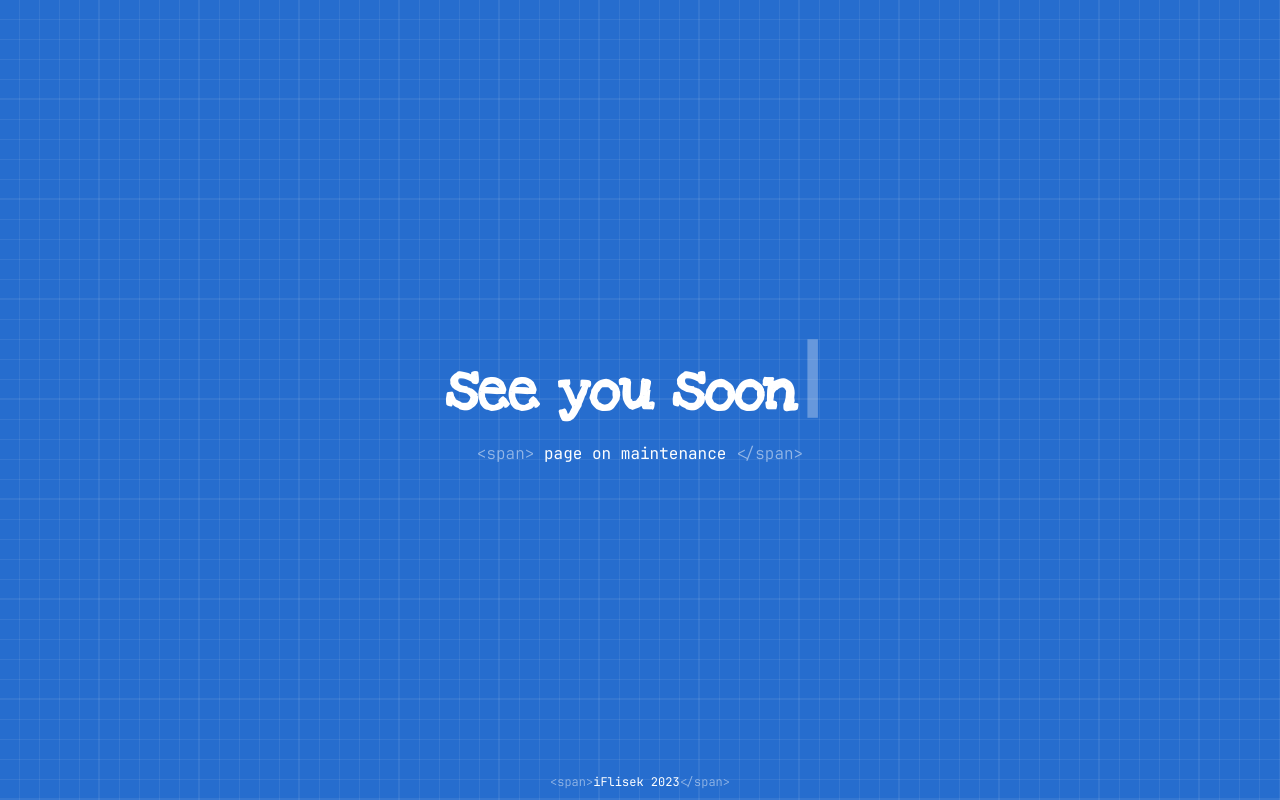
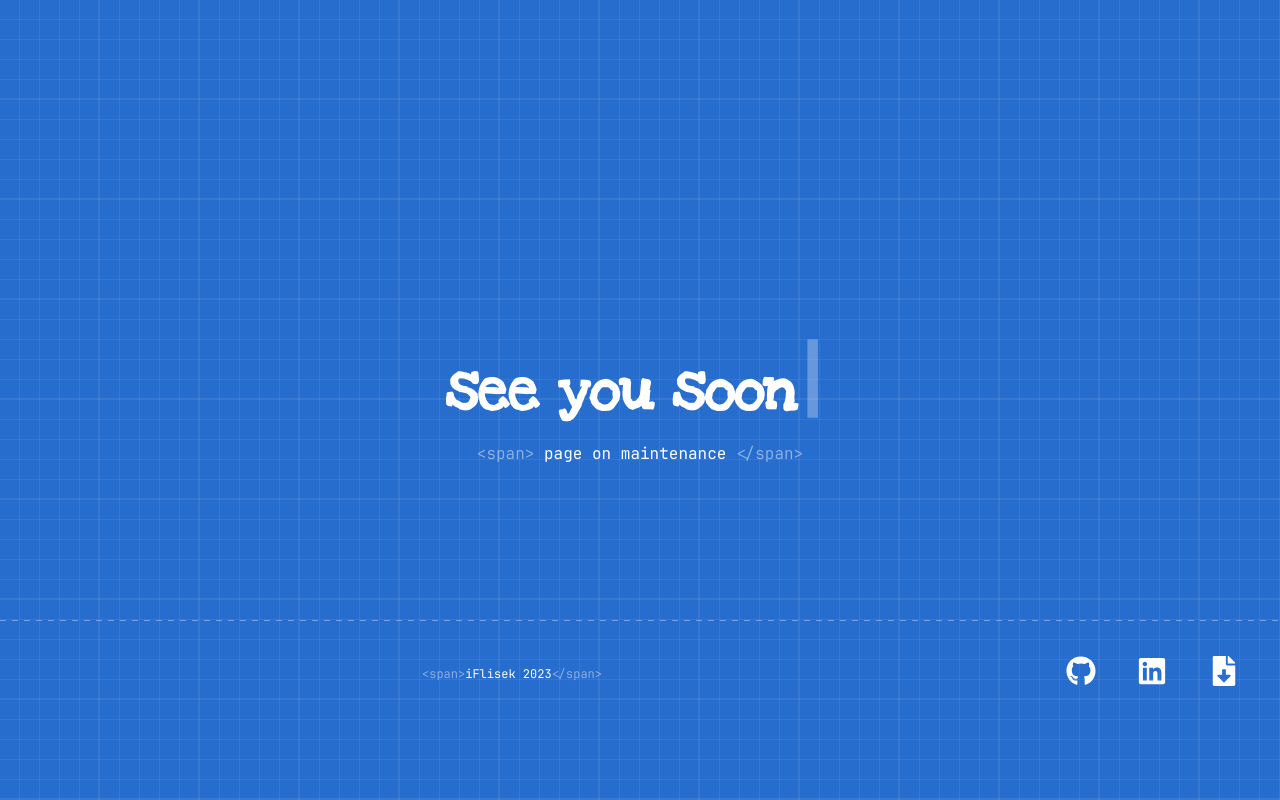
Before and after one commit to kubaf13/portfolio-website, a Next.js app: page / in a window 1280 px wide. Built offline with nearby package versions, Linux system fonts and the light colour scheme; a web font is replaced by a local one.

Commit message:
footer update - WIP

```diff
--- a/package.json
+++ b/package.json
@@ -16,13 +16,13 @@
     "build-storybook": "storybook build"
   },
   "dependencies": {
-    "@heroicons/react": "^2.0.18",
     "@types/node": "20.11.14",
     "@types/react": "18.2.21",
     "@types/react-dom": "18.2.7",
     "next": "14.1.0",
     "react": "18.2.0",
     "react-dom": "18.2.0",
+    "react-icons": "^5.0.1",
     "styled-components": "^6.0.7"
   },
   "devDependencies": {
--- a/src/components/molecules/Footer/Footer.styled.ts
+++ b/src/components/molecules/Footer/Footer.styled.ts
@@ -1,6 +1,34 @@
-import styled from 'styled-components';
+import Link from 'next/link';
+import { FaGithub } from 'react-icons/fa';
+import { FaLinkedin } from 'react-icons/fa';
+import { FaFileDownload } from 'react-icons/fa';
+import styled, { css } from 'styled-components';
+
+const iconProps = css`
+  width: 30px;
+  height: 30px;
+  color: white;
+`;
+
+export const Container = styled.footer`
+  position: absolute;
+  bottom: 0;
+  width: 100%;
+
+  @media ${({ theme }) => theme.media.tablet} {
+    display: grid;
+    grid-template-columns: repeat(5, 1fr);
+    grid-template-rows: repeat(5, 1fr);
+    grid-column-gap: 0px;
+    grid-row-gap: 0px;
+    grid-template-areas:
+      'line line line line line'
+      'text text text text icons';
+  }
+`;
 
 export const FooterText = styled.p`
+  grid-area: text;
   display: block;
   margin: 10px auto;
   text-align: center;
@@ -8,8 +36,50 @@ export const FooterText = styled.p`
   font-size: 12px;
 `;
 
-export const Container = styled.footer`
-  position: absolute;
-  bottom: 0;
-  width: 100%;
+export const Div = styled.div``;
+
+export const SocialIcons = styled.div`
+  grid-area: icons;
+  //margin: 20px auto;
+  display: flex;
+  justify-content: space-evenly;
+  align-items: baseline;
+  //width: 40vw;
 `;
+
+export const IconLink = styled(Link)`
+  svg {
+    transition: color 0.5s ease-in;
+
+    &:hover,
+    &:active {
+      color: #f0d546;
+    }
+  }
+`;
+
+export const GithubIcon = styled(FaGithub)`
+  ${iconProps}
+`;
+
+export const LinkedinIcon = styled(FaLinkedin)`
+  ${iconProps}
+`;
+
+export const FileIcon = styled(FaFileDownload)`
+  ${iconProps}
+`;
+
+export const HorizontalLine = styled.hr`
+  grid-area: line;
+  border: none;
+  height: 1px;
+  background: #fff;
+  background: repeating-linear-gradient(
+    90deg,
+    rgba(255, 255, 255, 0.36),
+    rgba(255, 255, 255, 0.36) 6px,
+    transparent 6px,
+    transparent 12px
+  );
+`;
--- a/src/components/molecules/Footer/Footer.tsx
+++ b/src/components/molecules/Footer/Footer.tsx
@@ -1,14 +1,44 @@
+import Link from 'next/link';
 import type { ReactElement } from 'react';
 import React from 'react';
 
 import { Tag } from '@/styles/shared';
 
-import { Container, FooterText } from './Footer.styled';
+import {
+  Container,
+  FileIcon,
+  FooterText,
+  GithubIcon,
+  HorizontalLine,
+  IconLink,
+  LinkedinIcon,
+  SocialIcons,
+} from './Footer.styled';
 
 const currentYear = new Date().getFullYear();
 
 export const Footer = (): ReactElement => (
   <Container>
+    <SocialIcons>
+      <IconLink
+        href="https://github.com/kubaf13"
+        target="_blank"
+        aria-label="Go to my Github profile"
+      >
+        <GithubIcon />
+      </IconLink>
+      <Link
+        href="https://www.linkedin.com/in/jakub-flis-789785178/"
+        target="_blank"
+        aria-label="Go to my LinkedIn profile"
+      >
+        <LinkedinIcon />
+      </Link>
+      <Link href="/static/CV.pdf" download>
+        <FileIcon />
+      </Link>
+    </SocialIcons>
+    <HorizontalLine />
     <FooterText>
       <Tag>{'<span>'}</Tag>iFlisek {currentYear}
       <Tag>{'</span>'}</Tag>
```
Also changed, not shown: 2 other files (tests, documents, lock files or other folders).
